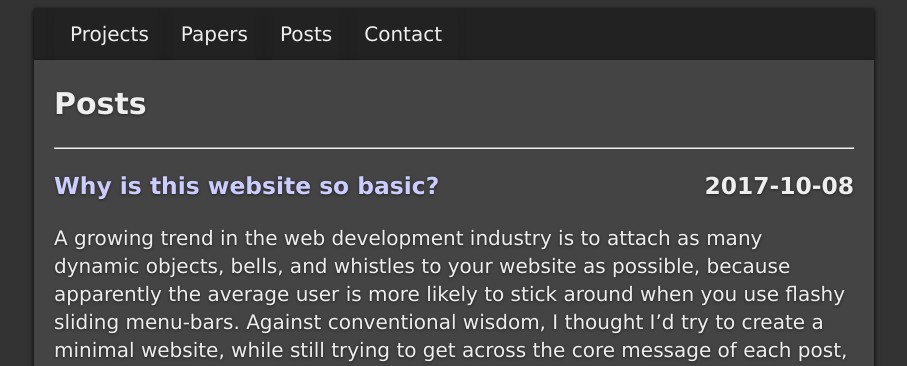
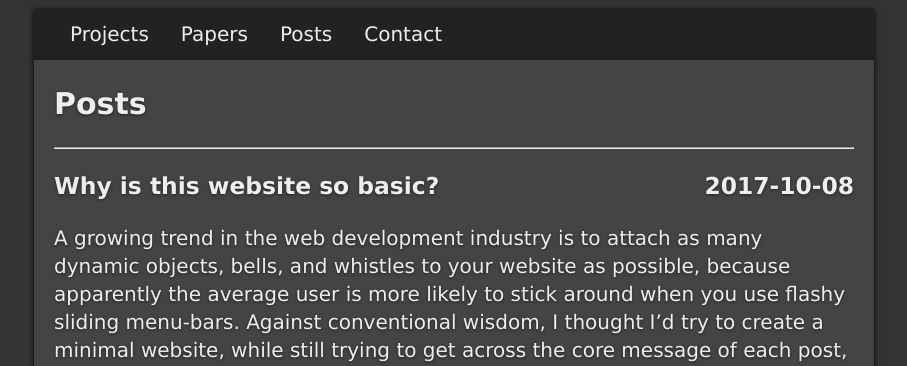
Before and after one commit to mvousden/personal-site, a Jekyll site: the page built from posts.html, in a window 1280 px wide. Shown: the top 366 px of the page, without its empty margins (186-1093 px from the left). Built offline with Jekyll 4.4.1, drawn with Linux system fonts in a browser that asks for light colours.

Commit message:
Remove link from header in posts.

```diff
--- a/_layouts/many_posts.html
+++ b/_layouts/many_posts.html
@@ -9,7 +9,7 @@
                 {% if post.category == page.title %}
                     <hr>
                     <h3>
-                    <a href={{ post.externalUrl }} name={{ post.title }}>
+                    <a name={{ post.title }}>
                     {{ post.title }}</a>
                     <span style="float:right;">{{ post.datebrief }}</span>
                     </h3>
```
